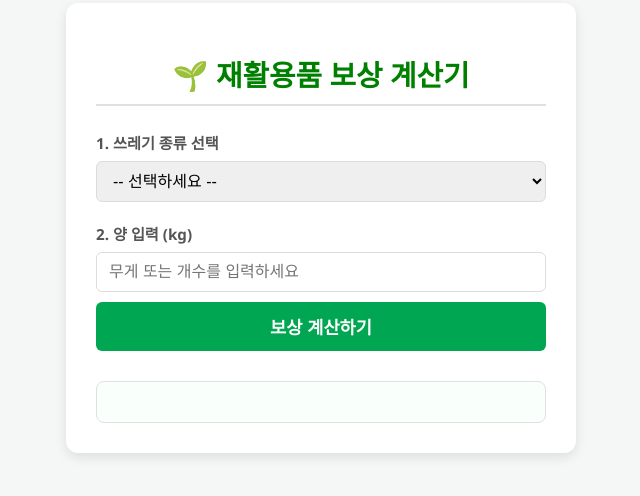
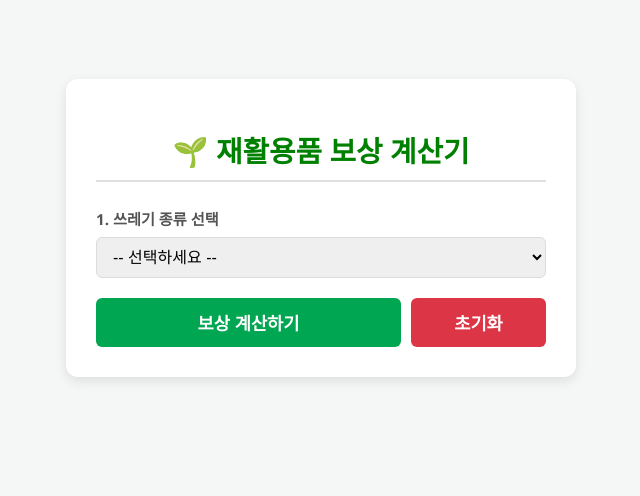
Before and after one commit to RonDaRon/byeollae-trash, a plain HTML site: page index.html in a window 1280 px wide. Shown: the part 192-688 px from the top of the page, without its empty margins (319-959 px from the left). Drawn offline with Linux system fonts and the light colour scheme.

Commit message:
feat: Add reset button

```diff
--- a/calculator.js
+++ b/calculator.js
@@ -82,6 +82,7 @@ document.addEventListener('DOMContentLoaded', () => {
     const amountInput = document.getElementById('amount');
     const inputLabel = document.getElementById('amountLabel');
     const calculateButton = document.getElementById('calculateBtn');
+    const resetButton = document.getElementById('resetBtn');
     const resultDiv = document.getElementById('result');
 
     // 1. 드롭다운 변경 시 입력창 레이블 변경 및 초기화
@@ -112,7 +113,10 @@ document.addEventListener('DOMContentLoaded', () => {
         const amount = parseFloat(amountInput.value);
 
         if (!type || isNaN(amount) || amount <= 0) {
+            // ✅ 유효성 검사 실패 시 박스를 명시적으로 숨깁니다. (선택 사항이지만 깔끔합니다.)
+            resultDiv.style.display = 'none';
             resultDiv.innerHTML = '<p style="color: red;">쓰레기 종류를 선택하고 유효한 양을 입력해주세요.</p>';
+            resultDiv.style.display = 'block'; // 에러 메시지를 보이게 하기 위해 잠시 다시 켭니다.
             return;
         }
 
@@ -127,6 +131,19 @@ document.addEventListener('DOMContentLoaded', () => {
             calculateButton.click();
         }
     });
+
+    // 4. 초기화 버튼 클릭 리스너 추가
+    resetButton.addEventListener('click', () => {
+        // 쓰레기 종류 선택 초기화
+        typeSelect.value = '';
+        // 입력 값 초기화
+        amountInput.value = '';
+        // 입력 필드 컨테이너 숨기기
+        amountInputContainer.style.display = 'none';
+        // 결과 영역 내용 지우고 숨기기
+        resultDiv.innerHTML = '';
+        resultDiv.style.display = 'none';
+    });
 });
 
 
@@ -134,10 +151,20 @@ document.addEventListener('DOMContentLoaded', () => {
  * 계산 결과를 웹페이지에 표시하는 함수
  */
 function displayResults(rewards, type, amount, resultElement) {
+    // 계산이 시작되면 결과 영역이 보여짐. (CSS의 display: none을 해제)
+    resultElement.style.display = 'block';
+
+    let unit = (type === 'LAMP') ? '개' : 'kg';
     let output = `
-        <h3>✅ 보상 계산 결과 (종류: ${type}, 양: ${amount} ${type === 'LAMP' ? '개' : 'kg'})</h3>
+        <h3>✅ 보상 계산 결과 (종류: ${document.getElementById('wasteType').options[document.getElementById('wasteType').selectedIndex].text}, 양: ${amount} ${unit})</h3>
         <ul>
     `;
+
+    if (rewards.error) {
+        // 에러가 발생하면 다시 숨길 필요는 없지만, 에러 메시지를 표시.
+        resultElement.innerHTML = `<p style="color: red;">${rewards.error}</p>`;
+        return;
+    }
 
     // PET, CLOTHES
     if (type === 'PET' || type === 'CLOTHES') {
--- a/index.html
+++ b/index.html
@@ -24,12 +24,15 @@
             </select>
         </div>
 
-        <div id="amountInputContainer">
+        <div id="amountInputContainer" style="display: none;">
             <label id="amountLabel" for="amount">2. 양 입력 (kg)</label>
             <input type="number" id="amount" step="any" min="0" placeholder="무게 또는 개수를 입력하세요">
         </div>
 
-        <button id="calculateBtn">보상 계산하기</button>
+        <div style="display: flex; gap: 10px; margin-top: 20px;">
+            <button id="calculateBtn" style="flex-grow: 1">보상 계산하기</button>
+            <button id="resetBtn">초기화</button>
+        </div>
 
         <div id="result">
             </div>
--- a/style.css
+++ b/style.css
@@ -71,15 +71,33 @@ select:focus, input[type="number"]:focus {
     border: none;
     border-radius: 6px;
     cursor: pointer;
-    margin-top: 10px;
-    width: 100%;
     font-size: 1.1em;
     font-weight: bold;
     transition: background-color 0.3s;
+    flex-grow: 1;
+    margin-top: 0;
 }
 
 #calculateBtn:hover {
     background-color: #008000; /* 호버 시 색상 어둡게 */
+}
+
+#resetBtn {
+    background-color: #dc3545; /* 빨간색 계열 */
+    color: white;
+    padding: 12px 15px;
+    border: none;
+    border-radius: 6px;
+    cursor: pointer;
+    font-size: 1.1em;
+    font-weight: bold;
+    transition: background-color 0.3s;
+    width: 30%; /* 계산 버튼 대비 상대적 크기 지정 */
+    margin-top: 0;
+}
+
+#resetBtn:hover {
+    background-color: #c82333; /* 호버 시 색상 어둡게 */
 }
 
 /* 🧮 결과 표시 영역 스타일 */
@@ -89,6 +107,9 @@ select:focus, input[type="number"]:focus {
     border: 1px solid #e0e0e0;
     background-color: #f9fffb; /* 연한 녹색 배경 */
     border-radius: 8px;
+
+    /* 기본적으로 숨김 처리 */
+    display: none;
 }
 
 #result h3 {
```
